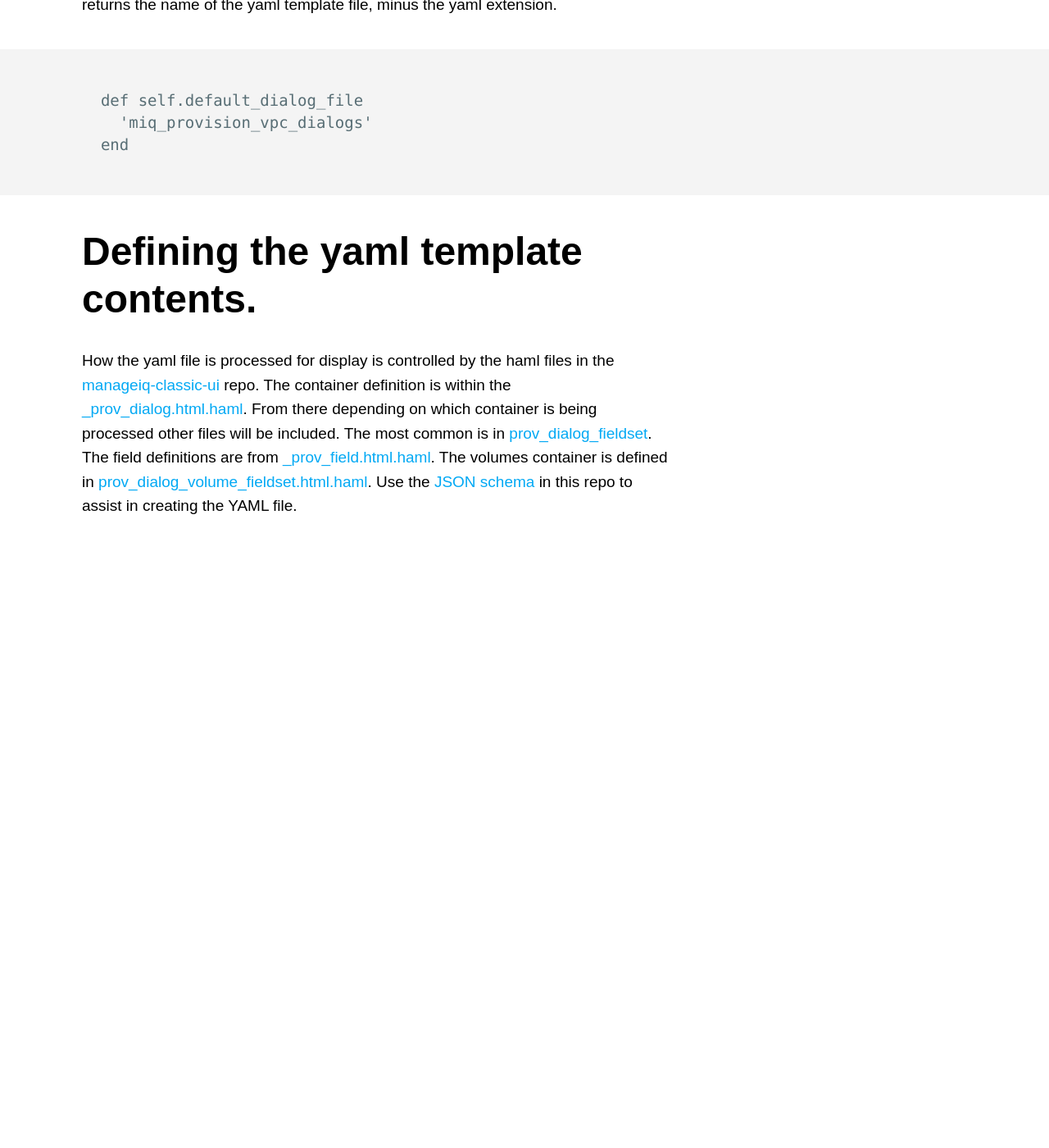
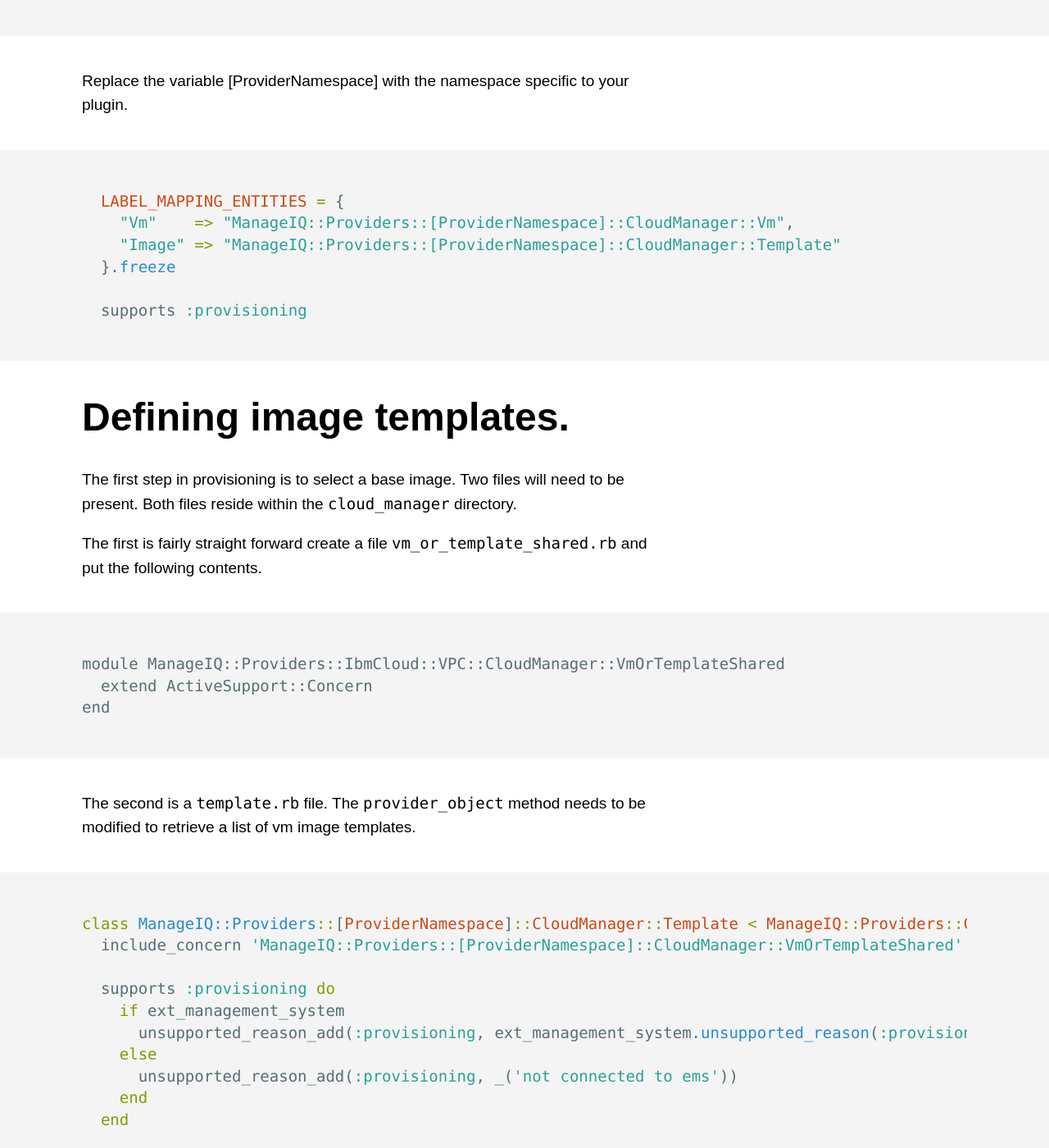
Before and after one commit to jaredm-ibm/miq_plugin_dev, a Jekyll site: the page built from _posts/2020-12-09-Dialogs.md, in a window 1280 px wide and 1400 px high, scrolled down 595 px. Shown: the whole window at 82% size. Built offline with Jekyll 4.4.1, drawn with Linux system fonts in a browser that asks for light colours; before the commit the page ends 1246 px from its top, so only the background shows below that; some of the changed text lies outside the part shown.

Commit message:
Add more content to provision dialog.

````diff
--- a/_posts/2020-12-09-Dialogs.md
+++ b/_posts/2020-12-09-Dialogs.md
@@ -1,22 +1,78 @@
 ---
-title: Provision Dialogs
+title: CloudManager Provision Dialogs
 layout: post
 ---
 
-# Setup
+# Opt-in to provisioning.
+To tell Manageiq that you want to support provisioning you will need to add the following to your CloudManager.rb file.
 
-In a provider, a yaml file is created in the `content/miq_dialogs` folder. It follows a specific pattern and the fields within are not arbitrary. See the next section for details.
+At the top of the file should be a number of require_nested entries. Add the two lines to the list.
+```ruby
+  require_nested :Provision
+  require_nested :ProvisionWorkflow
+```
+
+Replace the variable [ProviderNamespace] with the namespace specific to your plugin.
+```ruby
+  LABEL_MAPPING_ENTITIES = {
+    "Vm"    => "ManageIQ::Providers::[ProviderNamespace]::CloudManager::Vm",
+    "Image" => "ManageIQ::Providers::[ProviderNamespace]::CloudManager::Template"
+  }.freeze
+
+  supports :provisioning
+```
+
+# Defining image templates.
+The first step in provisioning is to select a base image. Two files will need to be present. Both files reside within the `cloud_manager` directory.
+
+The first is fairly straight forward create a file `vm_or_template_shared.rb` and put the following contents.
+
+```
+module ManageIQ::Providers::IbmCloud::VPC::CloudManager::VmOrTemplateShared
+  extend ActiveSupport::Concern
+end
+```
+
+The second is a `template.rb` file. The `provider_object` method needs to be modified to retrieve a list of vm image templates.
+
+```ruby
+class ManageIQ::Providers::[ProviderNamespace]::CloudManager::Template < ManageIQ::Providers::CloudManager::Template
+  include_concern 'ManageIQ::Providers::[ProviderNamespace]::CloudManager::VmOrTemplateShared'
+
+  supports :provisioning do
+    if ext_management_system
+      unsupported_reason_add(:provisioning, ext_management_system.unsupported_reason(:provisioning)) unless ext_management_system.supports_provisioning?
+    else
+      unsupported_reason_add(:provisioning, _('not connected to ems'))
+    end
+  end
+
+	def provider_object(connection = nil)
+  end
+end
+```
+
+# Setting up the provision dialogs.
+The provision dialogs are controlled by a yaml file. In the provider repo they are stored under the `content/miq_dialogs` folder. It follows a specific pattern and the fields within are not arbitrary. See the next section for details.
 
 To tell manageiq what file to use for the dialog, create a provision_workflow.rb file within the cloud_manager folder of your plugin. Within that file create a class within your CloudManager namespace named `ProvisionWorkflow` and subclass `:MiqProvisionCloudWorkflow`. Use the abbreviated namespace syntax as the nested syntax will hang UI creation. i.e. `class ManageIQ::Providers::IbmCloud::VPC::CloudManager::ProvisionWorkflow < ::MiqProvisionCloudWorkflow`
 
 WIthin the class add a class method named `self.default_dialog_file` that returns the name of the yaml template file, minus the yaml extension.
 
-```
+```ruby
   def self.default_dialog_file
     'miq_provision_vpc_dialogs'
   end
 ```
 
 # Defining the yaml template contents.
+How the yaml file is processed for display is controlled by the haml files in the [manageiq-classic-ui](https://github.com/ManageIQ/manageiq-ui-classic) repo. The container definition is within the [_prov_dialog.html.haml](https://github.com/ManageIQ/manageiq-ui-classic/blob/master/app/views/shared/views/_prov_dialog.html.haml). From there depending on which container is being processed other files will be included. The most common is in [_prov_dialog_fieldset](https://github.com/ManageIQ/manageiq-ui-classic/blob/master/app/views/miq_request/_prov_dialog_fieldset.html.haml). The field definitions are from [_prov_field.html.haml](https://github.com/ManageIQ/manageiq-ui-classic/blob/master/app/views/miq_request/_prov_field.html.haml). The volumes container is defined in [_prov_dialog_volume_fieldset.html.haml](https://github.com/ManageIQ/manageiq-ui-classic/blob/master/app/views/miq_request/_prov_dialog_volume_fieldset.html.haml). Use the [JSON schema](https://jaredm-ibm.github.io/miq_plugin_dev/schemas/cloud_manager_provision.json) in this repo to assist in creating the YAML file.
 
-How the yaml file is processed for display is controlled by the haml files in the [manageiq-classic-ui](https://github.com/ManageIQ/manageiq-ui-classic) repo. The container definition is within the [_prov_dialog.html.haml](https://github.com/ManageIQ/manageiq-ui-classic/blob/master/app/views/shared/views/_prov_dialog.html.haml). From there depending on which container is being processed other files will be included. The most common is in [ prov_dialog_fieldset](https://github.com/ManageIQ/manageiq-ui-classic/blob/master/app/views/miq_request/_prov_dialog_fieldset.html.haml). The field definitions are from [_prov_field.html.haml](https://github.com/ManageIQ/manageiq-ui-classic/blob/master/app/views/miq_request/_prov_field.html.haml). The volumes container is defined in [prov_dialog_volume_fieldset.html.haml](https://github.com/ManageIQ/manageiq-ui-classic/blob/master/app/views/miq_request/_prov_dialog_volume_fieldset.html.haml). Use the [JSON schema](https://jaredm-ibm.github.io/miq_plugin_dev/schemas/cloud_manager_provision.json) in this repo to assist in creating the YAML file.
+
+## Volume container
+Volume fields are different from all others. They can only be text fields or checkboxess. They are also defined programtically in the `volume_dialog_keys` method of the ProvisionWorkflow class. In  the example below three fields are available to customize in the yaml template file. This method and a yaml definition are required for the field to show in the UI.
+```ruby
+  def volume_dialog_keys
+    %i[name size profile]
+  end
+```
````
